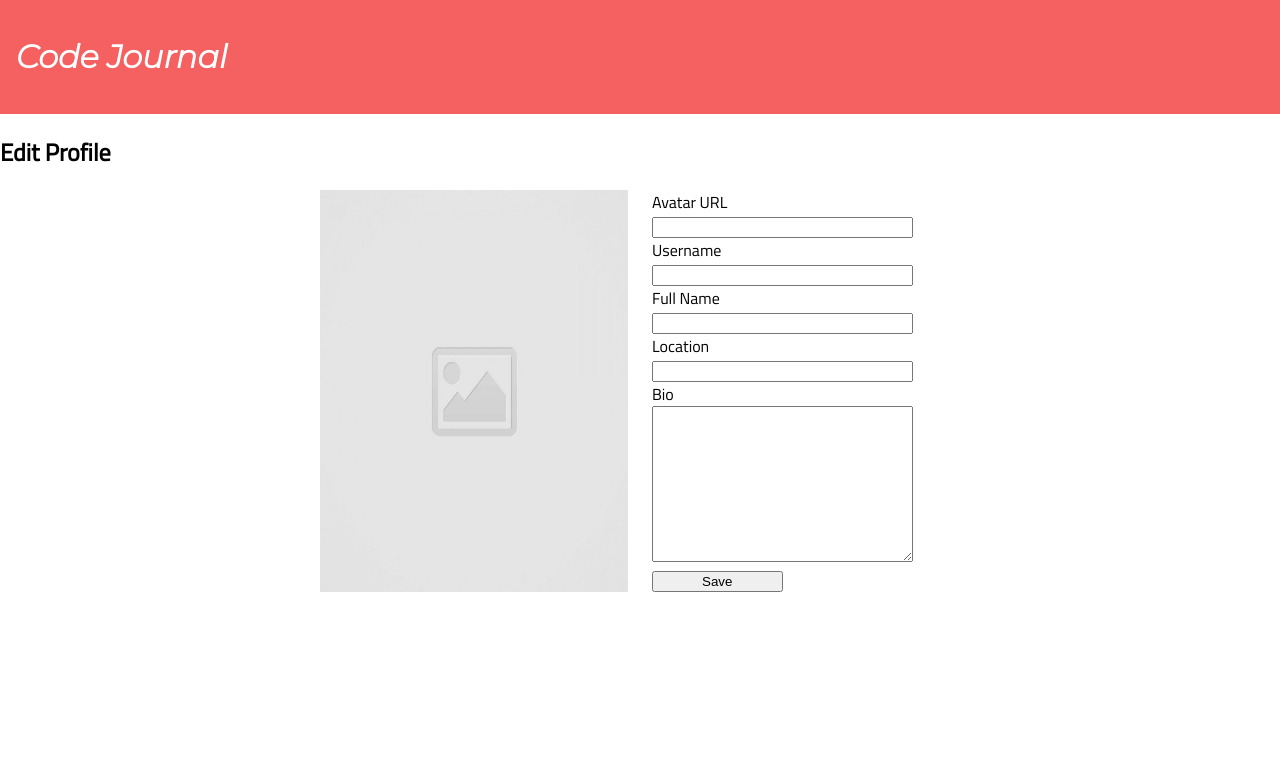
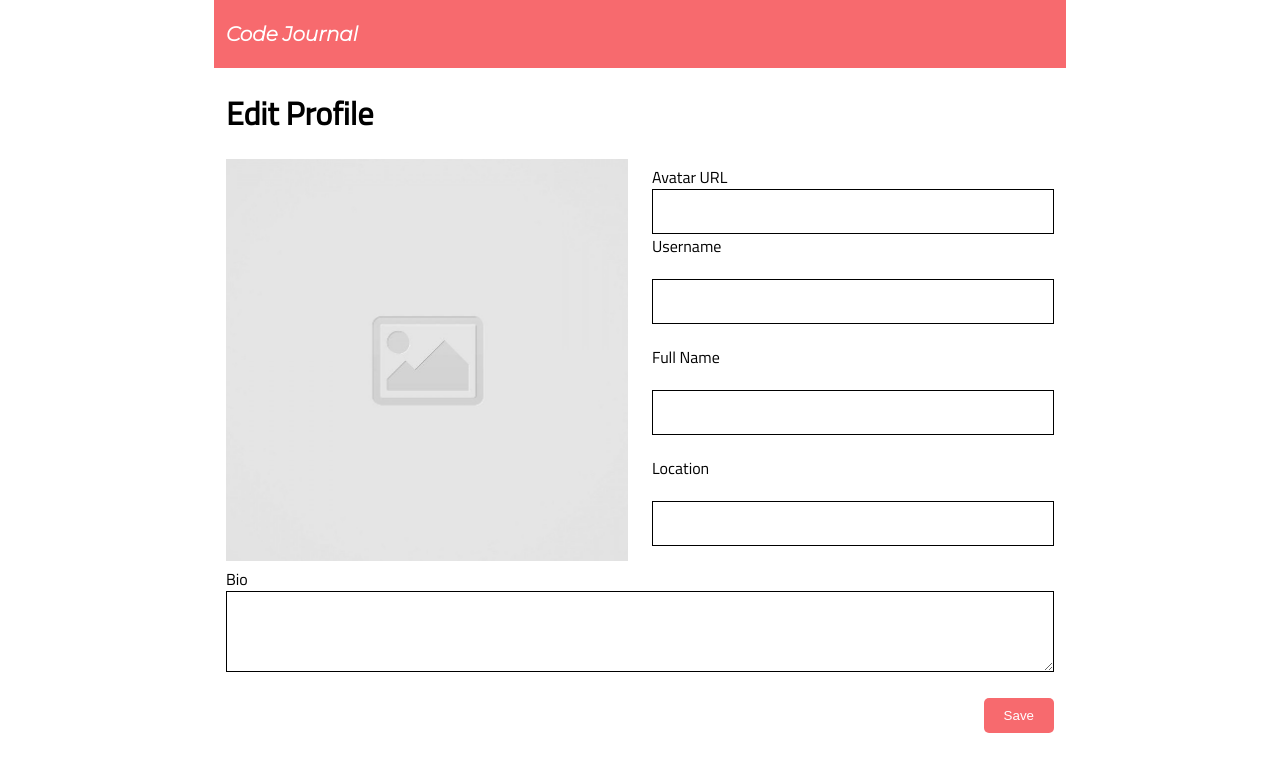
Before and after one commit to AdrianGonzalez1/code-journal, a website: page index.html in a window 1280 px wide. Drawn offline with Linux system fonts and the light colour scheme.

Commit message:
Completed create profile feature.

```diff
--- a/css/styles.css
+++ b/css/styles.css
@@ -3,43 +3,55 @@ body {
 }
 
 header {
+  width: 100%;
+  background-color: #f76a6e;
   font-family: 'Montserrat', sans-serif;
-  background-color: rgb(245, 96, 96);
+}
+
+h3 {
   color: white;
-  text-shadow: black;
-  height: 100%;
-  width: 100%;
-  padding: 1rem;
+  margin: 0 auto;
+  padding: 22px 0;
+  font-size: 20px;
 }
 
 input {
-  width: 50%;
+  height: 45px;
 }
 
-.form-container {
-  display: flex;
+textarea,
+input {
   width: 100%;
-  justify-content: center;
-}
-
-.column-half {
-  display: flex;
-  width: 50%;
-  flex-wrap: wrap;
-}
-
-.col-1 {
-  justify-content: flex-end;
-}
-
-.col-2 {
-  justify-content: flex-start;
-}
-
-.default-img {
-  width: 50%;
+  border: 1px solid black;
 }
 
 .form-input {
+  display: flex;
+  flex-direction: column;
+  justify-content: space-evenly;
+  margin-top: -15px;
+}
+
+img {
+  border: none;
   width: 100%;
 }
+
+button {
+  padding: 10px 20px;
+  margin: 12px 0;
+  background-color: #f76a6e;
+  color: white;
+  border: none;
+  border-radius: 5px;
+}
+
+button:hover {
+  cursor: pointer;
+}
+
+.save-button {
+  display: flex;
+  justify-content: flex-end;
+  margin-top: 8px;
+}
--- a/index.html
+++ b/index.html
@@ -15,53 +15,62 @@
   <link rel="stylesheet" href="css/styles.css">
 </head>
 <body>
-  <header>
-      <h1>
-        Code Journal
-      </h1>
+  <div class="container">
+    <header class="column-full">
+      <h3>Code Journal</h3>
     </header>
     <main>
-    <div data-view="edit-profile">
-      <h2>
-        Edit Profile
-      </h2>
+      <div class="column-full">
+        <h1>Edit Profile</h1>
       </div>
-    <div class="form-container">
-
-      <div class="column-half col-1">
-        <img src="./images/placeholder-image-square.jpg" class="default-img" alt="default-image-placeholder">
-
+      <form>
+        <div class="row">
+          <div class="column-half">
+            <img src="images/placeholder-image-square.jpg" id="avatarImg" alt="default-placeholder-img">
           </div>
-      <div class="column-half col-2">
-        <form action="">
-          <label for="avatar-url">Avatar URL</label>
-          <div class="avatar-url">
-            <input type="text" class="form-input" id="avatar-url" required>
+          <div class="column-half form-input">
+            <div>
+            <div>
+              <label for="avatar">Avatar URL</label>
+            </div>
+            <div>
+              <input required name="avatarUrl" type="text" id="avatar">
             </div>
               <label for="username">Username</label>
-          <div class="username-input">
-            <input type="name" class="form-input" id="username" required>
             </div>
+            <div>
+              <input required name="username" type="text" id="username">
+            </div>
+            <div>
               <label for="fullName">Full Name</label>
-          <div class="fullname-input">
-            <input type="name" class="form-input" id="fullName" required>
             </div>
+            <div>
+              <input required name="fullName" type="text" id="fullName">
+            </div>
+            <div>
               <label for="location">Location</label>
-          <div class="location-input">
-            <input type="text" class="form-input" id="location" required>
             </div>
+            <div>
+              <input required name="location" type="text" id="location">
+            </div>
+          </div>
+        </div>
+        <div class="row">
+          <div class="column-full">
               <label for="bio">Bio</label>
-          <div class="bio-input">
-            <textarea name="bio" id="bio" cols="30" rows="10" class="form-input" required></textarea>
+            <div>
+              <textarea required rows="5" name="bio" id="bio"></textarea>
             </div>
-          <div class="save-button">
-            <input type="submit" value="Save">
+          </div>
+        </div>
+        <div class="row">
+          <div class="column-full save-button">
+            <button type="submit" id="submitButton">Save</button>
+          </div>
         </div>
       </form>
+    </main>
   </div>
-    </div>
-
-  </main>
   <script src="js/data.js"></script>
   <script src="js/main.js"></script>
 </body>
--- a/js/main.js
+++ b/js/main.js
@@ -0,0 +1,23 @@
+var avatarUrlInput = document.querySelector('#avatar');
+var img = document.querySelector('img');
+var formElement = document.querySelector('form');
+
+avatarUrlInput.addEventListener('input', function (event) {
+  img.setAttribute('src', event.target.value);
+});
+
+formElement.addEventListener('submit', function (event) {
+  event.preventDefault();
+  data.profile.avatarUrl = formElement.elements.avatarUrl.value;
+  data.profile.username = formElement.elements.username.value;
+  data.profile.fullName = formElement.elements.fullName.value;
+  data.profile.location = formElement.elements.location.value;
+  data.profile.bio = formElement.elements.bio.value;
+  formElement.reset();
+  img.setAttribute('src', 'images/placeholder-image-square.jpg');
+});
+
+window.addEventListener('beforeunload', function () {
+  var dataJSON = JSON.stringify(data);
+  localStorage.setItem('profile-local-storage', dataJSON);
+});
```
Lines whose indentation alone changed are shown as unchanged.
